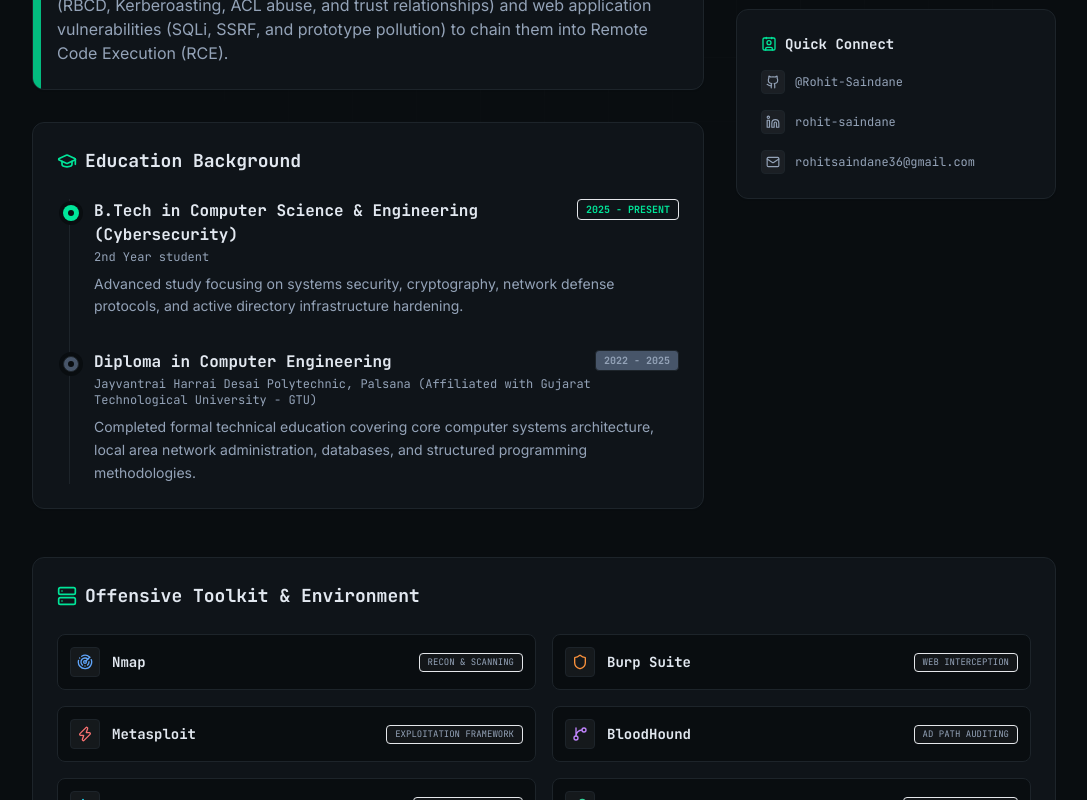
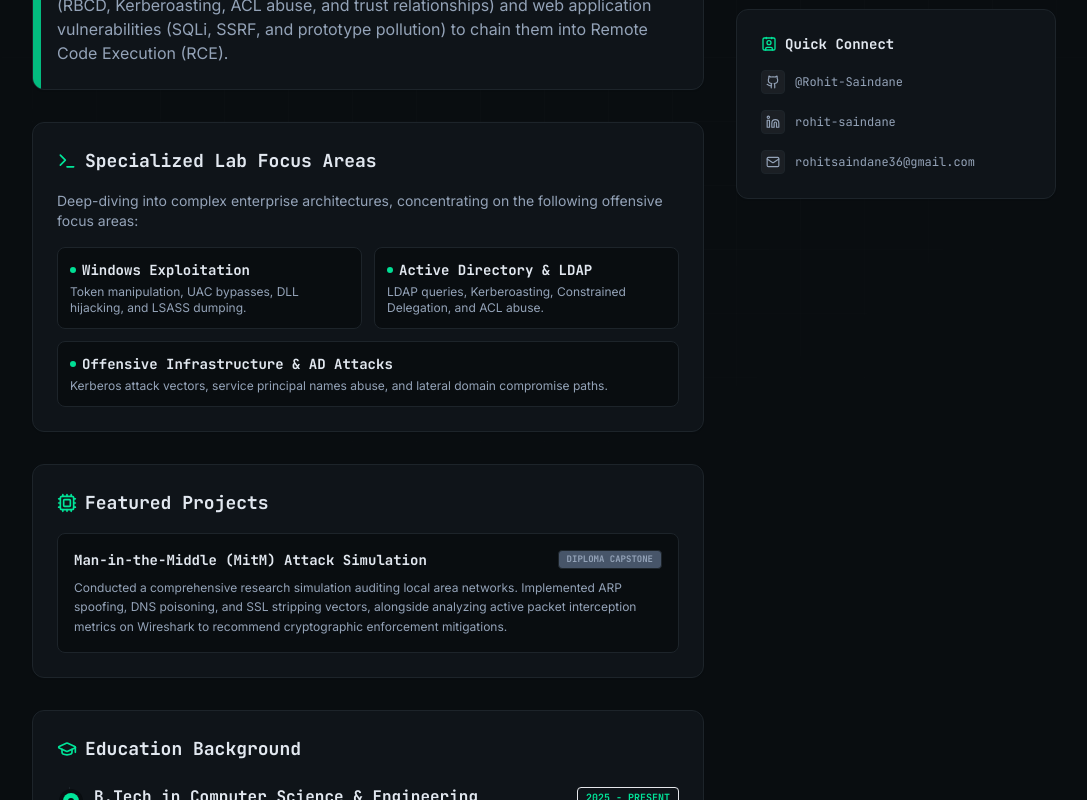
Before and after one commit to Rohit-Saindane/htb-writeup-portfolio, a Next.js app: page /about in a window 1280 px wide. Shown: the part 520-1320 px from the top of the page, without its empty margins (96-1183 px from the left). Built offline with nearby package versions, Linux system fonts and the light colour scheme.

Commit message:
Update college, CGPA, Capstone project, and specialized lab focus areas

```diff
--- a/src/app/about/page.tsx
+++ b/src/app/about/page.tsx
@@ -1,4 +1,4 @@
-import { Shield, FileText, Code2, GraduationCap, Server, Contact, Radar, Zap, GitBranch, Activity, Key, ShieldAlert } from "lucide-react";
+import { Shield, FileText, Code2, GraduationCap, Server, Contact, Radar, Zap, GitBranch, Activity, Key, ShieldAlert, Terminal, Cpu } from "lucide-react";
 
 export const metadata = {
   title: "About Me | Rohit Saindane",
@@ -39,7 +39,7 @@
         {/* Bio Grid Layout */}
         <div className="grid grid-cols-1 lg:grid-cols-12 gap-8 items-start mb-12">
 
-          {/* Left Column: Biography & Education (8 cols) */}
+          {/* Left Column: Biography, Specialties, Projects & Education (8 cols) */}
           <div className="lg:col-span-8 space-y-8">
 
             {/* Biography */}
@@ -59,6 +59,67 @@
               </div>
             </div>
 
+            {/* Specialties & Lab Areas */}
+            <div className="bg-card border border-border rounded-xl p-6 shadow-sm">
+              <h2 className="text-lg font-bold font-mono text-foreground mb-4 flex items-center gap-2">
+                <Terminal className="w-5 h-5 text-accent" />
+                <span>Specialized Lab Focus Areas</span>
+              </h2>
+              <p className="text-sm text-muted-foreground mb-4">
+                Deep-diving into complex enterprise architectures, concentrating on the following offensive focus areas:
+              </p>
+              <div className="grid grid-cols-1 sm:grid-cols-2 gap-3 text-sm">
+                <div className="p-3 rounded-lg bg-background border border-border flex flex-col gap-1">
+                  <span className="font-mono font-bold text-foreground flex items-center gap-1.5">
+                    <span className="w-1.5 h-1.5 rounded-full bg-accent animate-pulse" />
+                    Windows Exploitation
+                  </span>
+                  <span className="text-xs text-muted-foreground">
+                    Token manipulation, UAC bypasses, DLL hijacking, and LSASS dumping.
+                  </span>
+                </div>
+                <div className="p-3 rounded-lg bg-background border border-border flex flex-col gap-1">
+                  <span className="font-mono font-bold text-foreground flex items-center gap-1.5">
+                    <span className="w-1.5 h-1.5 rounded-full bg-accent animate-pulse" />
+                    Active Directory & LDAP
+                  </span>
+                  <span className="text-xs text-muted-foreground">
+                    LDAP queries, Kerberoasting, Constrained Delegation, and ACL abuse.
+                  </span>
+                </div>
+                <div className="p-3 rounded-lg bg-background border border-border flex flex-col gap-1 col-span-1 sm:col-span-2">
+                  <span className="font-mono font-bold text-foreground flex items-center gap-1.5">
+                    <span className="w-1.5 h-1.5 rounded-full bg-accent animate-pulse" />
+                    Offensive Infrastructure & AD Attacks
+                  </span>
+                  <span className="text-xs text-muted-foreground">
+                    Kerberos attack vectors, service principal names abuse, and lateral domain compromise paths.
+                  </span>
+                </div>
+              </div>
+            </div>
+
+            {/* Academic Projects */}
+            <div className="bg-card border border-border rounded-xl p-6 shadow-sm">
+              <h2 className="text-lg font-bold font-mono text-foreground mb-4 flex items-center gap-2">
+                <Cpu className="w-5 h-5 text-accent" />
+                <span>Featured Projects</span>
+              </h2>
+              <div className="border border-border rounded-lg p-4 bg-background hover:border-accent/30 theme-transition">
+                <div className="flex items-center justify-between gap-2 mb-2">
+                  <h3 className="font-mono font-bold text-sm text-foreground">
+                    Man-in-the-Middle (MitM) Attack Simulation
+                  </h3>
+                  <span className="text-[9px] font-mono font-bold px-2 py-0.5 rounded bg-muted border border-border text-muted-foreground">
+                    DIPLOMA CAPSTONE
+                  </span>
+                </div>
+                <p className="text-xs text-muted-foreground leading-relaxed">
+                  Conducted a comprehensive research simulation auditing local area networks. Implemented ARP spoofing, DNS poisoning, and SSL stripping vectors, alongside analyzing active packet interception metrics on Wireshark to recommend cryptographic enforcement mitigations.
+                </p>
+              </div>
+            </div>
+
             {/* Education Timeline */}
             <div className="bg-card border border-border rounded-xl p-6 shadow-sm">
               <h2 className="text-lg font-bold font-mono text-foreground mb-6 flex items-center gap-2">
@@ -70,20 +131,21 @@
 
                 {/* Education Item 1: B.Tech */}
                 <div className="relative">
-                  {/* Timeline node */}
                   <span className="absolute -left-[31px] top-1.5 flex h-4 w-4 items-center justify-center rounded-full bg-accent ring-4 ring-background">
                     <span className="h-1.5 w-1.5 rounded-full bg-background" />
                   </span>
 
                   <div className="flex flex-col sm:flex-row sm:items-baseline justify-between gap-1">
-                    <h3 className="text-base font-bold font-mono text-foreground">
+                    <h3 className="text-base font-bold font-mono text-foreground leading-tight">
                       B.Tech in Computer Science & Engineering (Cybersecurity)
                     </h3>
                     <span className="text-[10px] font-mono font-bold px-2 py-0.5 rounded bg-accent/10 border border-accent/20 text-accent uppercase flex-shrink-0 sm:self-start">
                       2025 - Present
                     </span>
                   </div>
-                  <p className="text-xs font-mono text-muted-foreground mt-0.5">2nd Year student</p>
+                  <p className="text-xs font-mono text-muted-foreground mt-0.5">
+                    RNGPIT — R. N. G. Patel Institute of Technology
+                  </p>
                   <p className="text-sm text-muted-foreground mt-2 leading-relaxed">
                     Advanced study focusing on systems security, cryptography, network defense protocols, and active directory infrastructure hardening.
                   </p>
@@ -91,21 +153,20 @@
 
                 {/* Education Item 2: Diploma */}
                 <div className="relative">
-                  {/* Timeline node */}
                   <span className="absolute -left-[31px] top-1.5 flex h-4 w-4 items-center justify-center rounded-full bg-muted border border-border ring-4 ring-background">
                     <span className="h-1.5 w-1.5 rounded-full bg-background" />
                   </span>
 
                   <div className="flex flex-col sm:flex-row sm:items-baseline justify-between gap-1">
-                    <h3 className="text-base font-bold font-mono text-foreground">
+                    <h3 className="text-base font-bold font-mono text-foreground leading-tight">
                       Diploma in Computer Engineering
                     </h3>
                     <span className="text-[10px] font-mono font-bold px-2 py-0.5 rounded bg-muted border border-border text-muted-foreground uppercase flex-shrink-0 sm:self-start">
                       2022 - 2025
                     </span>
                   </div>
-                  <p className="text-xs font-mono text-muted-foreground mt-0.5">
-                    Jayvantrai Harrai Desai Polytechnic, Palsana (Affiliated with Gujarat Technological University - GTU)
+                  <p className="text-xs font-mono text-muted-foreground mt-0.5 leading-normal">
+                    Jayvantrai Harrai Desai Polytechnic, Palsana (Affiliated with GTU) · <strong className="text-accent font-semibold">8.86 CGPA</strong>
                   </p>
                   <p className="text-sm text-muted-foreground mt-2 leading-relaxed">
                     Completed formal technical education covering core computer systems architecture, local area network administration, databases, and structured programming methodologies.
```
